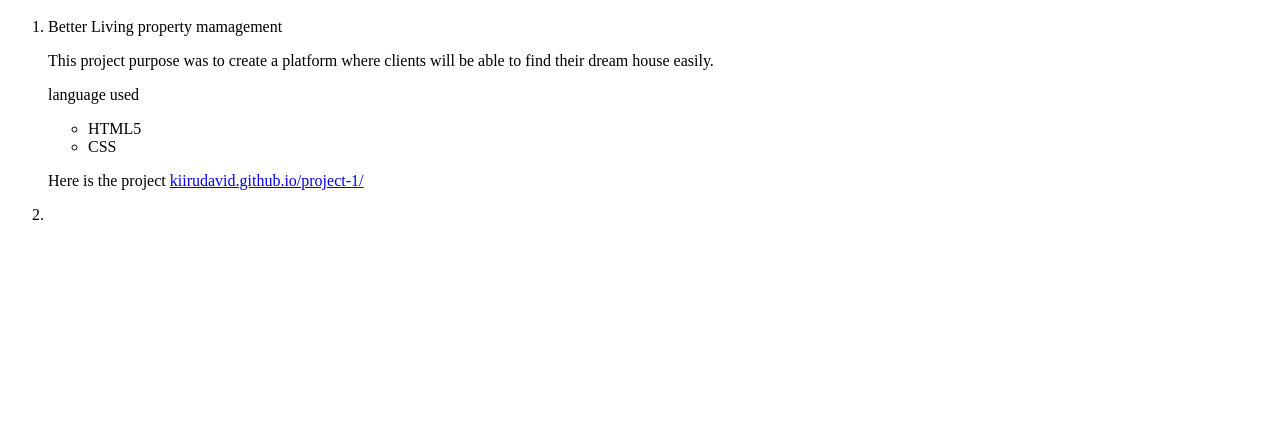
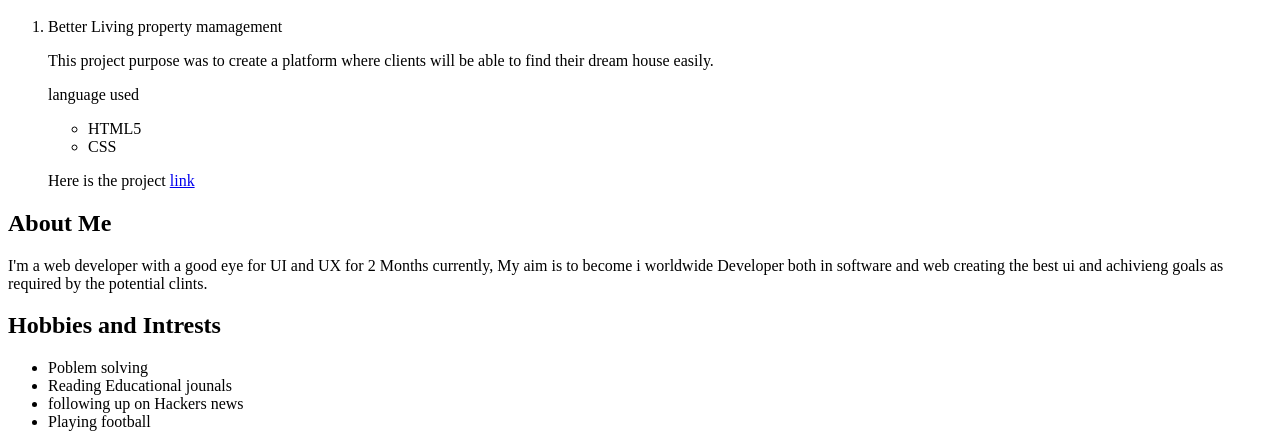
Before and after one commit to kiirudavid/portfolio-landing-page, a plain HTML site: page index.html in a window 1280 px wide. Shown: the part 433-880 px from the top of the page. Before the commit the page ends 800 px from the top, so only its background shows below. Drawn offline with Linux system fonts and the light colour scheme.

Commit message:
added about me and hobbies

```diff
--- a/index.html
+++ b/index.html
@@ -24,11 +24,20 @@
                              <li>CSS</li>
                         </ul>
                     </p>
-                    <P>Here is the project <span> <a href="url">kiirudavid.github.io/project-1/</a> </span> </P>
-            <li>
-
-            </li>
-        </ol>
+                    <P>Here is the project <span> <a href="kiirudavid.github.io/project-1/">link</a> </span> </P>
     </div>
+       <h2>About Me</h2>
+       <p>I'm a web developer with a good eye for UI and UX for 2 Months currently, My aim is to become i worldwide
+           Developer both in software and web creating the best ui and achivieng goals as required by the potential clints.
+       </p>
+       <h2>Hobbies and Intrests</h2>
+       <p>
+           <ul>
+               <li>Poblem solving</li>
+               <li>Reading Educational jounals</li>
+               <li>following up on Hackers news</li>
+               <li>Playing football</li>
+           </ul>
+       </p>
 </body>
 </html>
```
